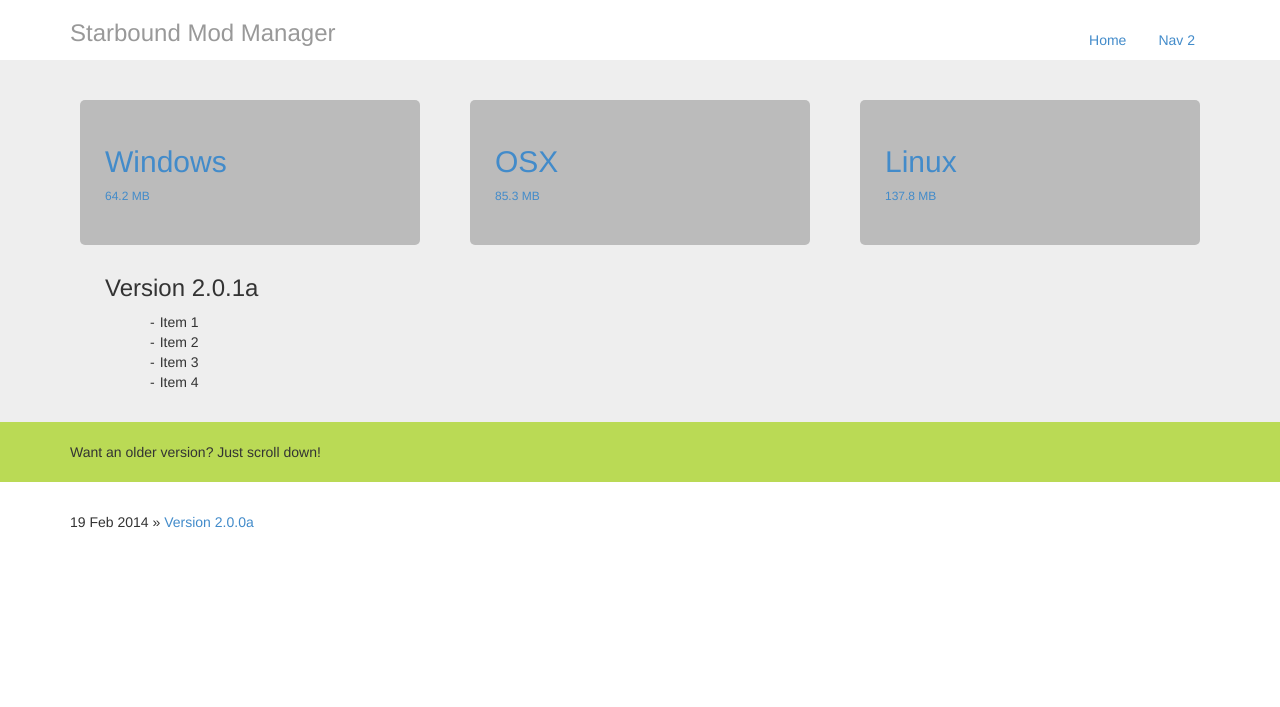
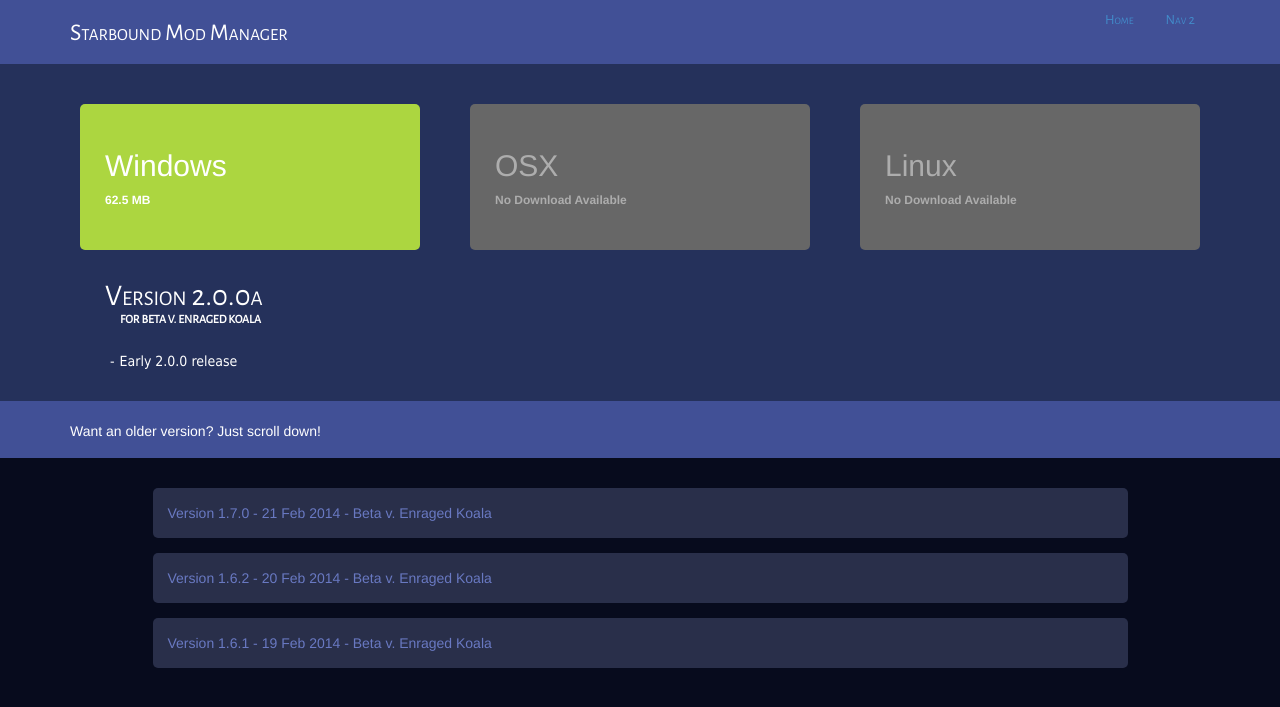
Before and after one commit to LunaTheArcticFox/Starbound-Mod-Manager, a Jekyll site: the page built from index.html, in a window 1280 px wide. Shown: the top 707 px of the page. Built offline with Jekyll 4.4.1, drawn with Linux system fonts in a browser that asks for light colours; Markdown is read by kramdown in place of the engine named in the settings.

Commit message:
Lots of styling changes.

```diff
--- /dev/null
+++ b/_includes/post-download-block.html
@@ -0,0 +1,65 @@
+<div class="jumbotron" style="margin-bottom: 0px;">
+
+  <div class="container">
+
+    <div class="row">
+
+      <div class="col-sm-4">
+        {% if post.windowslink != 'none' %}
+          <a href="{{ post.windowslink }}" class="download-link">
+            <div class="download-button windows-button">
+              <h2>Windows</h2>
+              <p>{{ post.windowssize }}</p>
+            </div>
+          </a>
+        {% else %}
+          <div class="download-button unavailable">
+            <h2>Windows</h2>
+            <p>No Download Available</p>
+          </div>
+        {% endif %}
+      </div>
+
+      <div class="col-sm-4">
+        {% if post.osxlink != 'none' %}
+          <a href="{{ post.osxlink }}" class="download-link">
+            <div class="download-button osx-button">
+              <h2>OSX</h2>
+              <p>{{ post.osxsize }}</p>
+            </div>
+          </a>
+        {% else %}
+          <div class="download-button unavailable">
+            <h2>OSX</h2>
+            <p>No Download Available</p>
+          </div>
+        {% endif %}
+      </div>
+
+      <div class="col-sm-4">
+        {% if post.linuxlink != 'none' %}
+          <a href="{{ post.linuxlink }}" class="download-link">
+            <div class="download-button linux-button">
+              <h2>Linux</h2>
+              <p>{{ post.linuxsize }}</p>
+            </div>
+          </a>
+        {% else %}
+          <div class="download-button unavailable">
+            <h2>Linux</h2>
+            <p>No Download Available</p>
+          </div>
+        {% endif %}
+      </div>
+
+    </div>
+
+    <div class="version-info">
+      <h2>{{ post.title }}</h2>
+      <h6><span class="smaller">for</span> {{ post.gameversion }}</h6>
+      <div class="container">{{ post.content }}</div>
+    </div>
+
+  </div>
+
+</div>
--- a/_includes/sample-include.html
+++ /dev/null
@@ -1 +0,0 @@
-<p>Include Test</p>
--- a/_layouts/default.html
+++ b/_layouts/default.html
@@ -4,6 +4,7 @@
     <head>
         <meta charset="utf-8">
         <meta name="viewport" content="width=device-width, initial-scale=1">
+        <link href="http://fonts.googleapis.com/css?family=Alegreya+Sans:400,800" rel="stylesheet" type="text/css">
         <link href="{{ site.baseurl }}/bootstrap/css/bootstrap.min.css" rel="stylesheet">
         <link href="{{ site.baseurl }}/css/main.css" rel="stylesheet">
         <title>{{ page.title }}</title>
@@ -11,14 +12,20 @@
 
     <body>
 
-      <div class="container">
+      <div class="header">
 
-        <div class="header">
-          <ul class="nav nav-pills pull-right">
-            <li><a href="#">Home</a></li>
-            <li><a href="#">Nav 2</a></li>
-          </ul>
-          <h3 class="text-muted">{{ site.name }}</h3>
+        <div class="container">
+          <div class="row">
+            <div class="col-sm-6 col-xs-12">
+              <h3>{{ site.name }}</h3>
+            </div>
+            <div class="col-sm-6 col-xs-12">
+              <ul class="nav nav-pills pull-right">
+                <li><a href="#">Home</a></li>
+                <li><a href="#">Nav 2</a></li>
+              </ul>
+            </div>
+          </div>
         </div>
 
       </div>
--- /dev/null
+++ b/_posts/2014-02-19-1.6.1.markdown
@@ -0,0 +1,18 @@
+---
+layout: post
+title:  "Version 1.6.1"
+date:   2014-02-19 22:35:23
+version: 1.6.1
+gameversion: Beta v. Enraged Koala
+windowslink: https://github.com/KrazyTheFox/Starbound-Mod-Manager/releases/download/v1.6.1/StarboundModManager-KrazyTheFox.zip
+windowssize: 7.2 MB
+osxlink: https://github.com/KrazyTheFox/Starbound-Mod-Manager/releases/download/v1.6.1/StarboundModManager-KrazyTheFox.zip
+osxsize: 7.2 MB
+linuxlink: https://github.com/KrazyTheFox/Starbound-Mod-Manager/releases/download/v1.6.1/StarboundModManager-KrazyTheFox.zip
+linuxsize: 7.2 MB
+---
+<ul class="hyphen-list">
+	<li>Enraged Koala Support</li>
+	<li>Now uses .pak, .rar, and .7z archives</li>
+	<li>Bug Fixes</li>
+</ul>
--- /dev/null
+++ b/_posts/2014-02-20-1.6.2.markdown
@@ -0,0 +1,16 @@
+---
+layout: post
+title:  "Version 1.6.2"
+date:   2014-02-20 22:35:23
+version: 1.6.2
+gameversion: Beta v. Enraged Koala
+windowslink: none
+windowssize: 7.2 MB
+osxlink: none
+osxsize: 7.2 MB
+linuxlink: none
+linuxsize: 7.2 MB
+---
+<ul class="hyphen-list">
+	<li>Bug Fixes</li>
+</ul>
--- /dev/null
+++ b/_posts/2014-02-21-1.7.0.markdown
@@ -0,0 +1,17 @@
+---
+layout: post
+title:  "Version 1.7.0"
+date:   2014-02-21 22:35:23
+version: 1.7.0
+gameversion: Beta v. Enraged Koala
+windowslink: https://github.com/KrazyTheFox/Starbound-Mod-Manager/releases/download/v1.6.1/StarboundModManager-KrazyTheFox.zip
+windowssize: 7.2 MB
+osxlink: https://github.com/KrazyTheFox/Starbound-Mod-Manager/releases/download/v1.6.1/StarboundModManager-KrazyTheFox.zip
+osxsize: 7.2 MB
+linuxlink: https://github.com/KrazyTheFox/Starbound-Mod-Manager/releases/download/v1.6.1/StarboundModManager-KrazyTheFox.zip
+linuxsize: 7.2 MB
+---
+<ul class="hyphen-list">
+	<li>Better Save Backups</li>
+	<li>Bug Fixes</li>
+</ul>
--- a/css/main.css
+++ b/css/main.css
@@ -1,6 +1,14 @@
+body {
+  background-color: #070b1d;
+}
+
+ul.hyphen-list {
+  padding: 0;
+}
+
 ul.hyphen-list li:before {
   content: "-";
-  position:relative;
+  position: relative;
   left: -5px;
 }
 
@@ -9,20 +17,69 @@
   list-style-type: none;
 }
 
+.header {
+  background-color: #415096;
+  color: #ffffff;
+  font-family: 'Alegreya Sans', sans-serif;
+  font-variant: small-caps;
+}
+
+.header .container {
+  padding-bottom: 8px;
+}
+
 .jumbotron {
   padding-top: 20px;
   padding-bottom: 20px;
+  background-color: #25315b;
 }
 
 .version-info {
   margin-left: 35px;
+  color: #ffffff;
+  font-family: 'Alegreya Sans', sans-serif;
+  font-variant: small-caps;
+}
+
+.version-info h2 {
+  margin-bottom: -10px;
+}
+
+.version-info h6 {
+  text-transform: uppercase;
+  padding-bottom: 15px;
+  text-indent: 15px;
+  font-weight: bold;
+}
+
+.version-info ul {
+  font-family: 'Tahoma', sans-serif;
+  font-variant: normal;
 }
 
 .download-button {
-  background-color: #bbbbbb;
-  margin: 20px 10px 10px 10px;
-  padding: 25px;
-  border-radius: 5px;
+    background-color: #bbbbbb;
+    color: #ffffff;
+    border-radius: 5px;
+    padding: 25px;
+    transition: background-color .25s ease-in-out;
+    -moz-transition: background-color .25s ease-in-out;
+    -webkit-transition: background-color .25s ease-in-out;
+}
+
+@media (max-width: 800px) {
+  .download-button {
+    margin: 15px 0px 5px 0px;
+  }
+  .version-info {
+    margin-left: 15px;
+  }
+}
+
+@media (min-width: 801px) {
+  .download-button {
+    margin: 20px 10px 10px 10px;
+  }
 }
 
 .download-button:hover {
@@ -35,8 +92,53 @@
 
 .download-button p {
   font-size: 12px;
+  font-weight: bold;
 }
 
 .more-banner {
-  background-color: #bada55;
+  background-color: #415096;
+  color: #ffffff;
+  font-size: 14px;
+  padding-bottom: 17px;
 }
+
+.windows-button {
+  background-color: #acd640;
+}
+
+.windows-button:hover {
+  background-color: #cae673;
+}
+
+.osx-button {
+  background-color: #55a5e7;
+}
+
+.osx-button:hover {
+  background-color: #87c5f1;
+}
+
+.linux-button {
+  background-color: #e6983b;
+}
+
+.linux-button:hover {
+  background-color: #f0bc6e;
+}
+
+.unavailable, .unavailable:hover {
+  background-color: #676767;
+  color: #adadad;
+}
+
+.old-version {
+  border-radius: 5px;
+  background-color: #292f4a;
+  color: #6979c2;
+  padding: 15px;
+  margin-bottom: 15px;
+}
+
+.smaller {
+  font-size: 12px;
+}
--- a/index.html
+++ b/index.html
@@ -3,49 +3,9 @@
 title: Starbound Mod Manager
 ---
 
-<div class="jumbotron" style="margin-bottom: 0px;">
-
-  <div class="container">
-
-    {% for post in site.posts limit:1 %}
-
-    <div class="row">
-      <div class="col-sm-4">
-        <a href="{{ post.windowslink }}" class="download-link">
-          <div class="download-button">
-            <h2>Windows</h2>
-            <p>{{ post.windowssize }}</p>
-          </div>
-        </a>
-      </div>
-      <div class="col-sm-4">
-        <a href="{{ post.osxlink }}" class="download-link">
-          <div class="download-button">
-            <h2>OSX</h2>
-            <p>{{ post.osxsize }}</p>
-          </div>
-        </a>
-      </div>
-      <div class="col-sm-4">
-        <a href="{{ post.linuxlink }}" class="download-link">
-          <div class="download-button">
-            <h2>Linux</h2>
-            <p>{{ post.linuxsize }}</p>
-          </div>
-        </a>
-      </div>
-    </div>
-
-    <div class="version-info">
-      <h3>{{ post.title }}</h3>
-      <div class="container">{{ post.content }}</div>
-    </div>
-
-    {% endfor %}
-
-  </div>
-
-</div>
+{% for post in site.posts limit:1 %}
+    {% include post-download-block.html post="post" %}
+{% endfor %}
 
 <div class="jumbotron more-banner">
   <div class="container">
@@ -55,6 +15,14 @@
 
 <div class="container">
   {% for post in site.posts offset:1 %}
-    <span>{{ post.date | date_to_string }}</span> &raquo; <a href="{{ site.baseurl }}/{{ post.url }}">{{ post.title }}</a>
+    <div class="row">
+      <a href="{{ site.baseurl }}{{ post.url }}">
+        <div class="col-xs-1"></div>
+        <div class="col-xs-10 old-version">
+          {{ post.title }} - {{ post.date | date_to_string }} - {{ post.gameversion }}
+        </div>
+        <div class="col-xs-1"></div>
+      </a>
+    </div>
   {% endfor %}
 </div>
```
Also changed, not shown: _layouts/post.html (+2 -6 lines), _posts/2014-02-19-test-two.markdown (deleted, +0 -18 lines), _posts/2014-02-19-welcome-to-jekyll.markdown (deleted, +0 -24 lines), _posts/2014-02-22-2.0.0a.markdown (added, +16 -0 lines).
